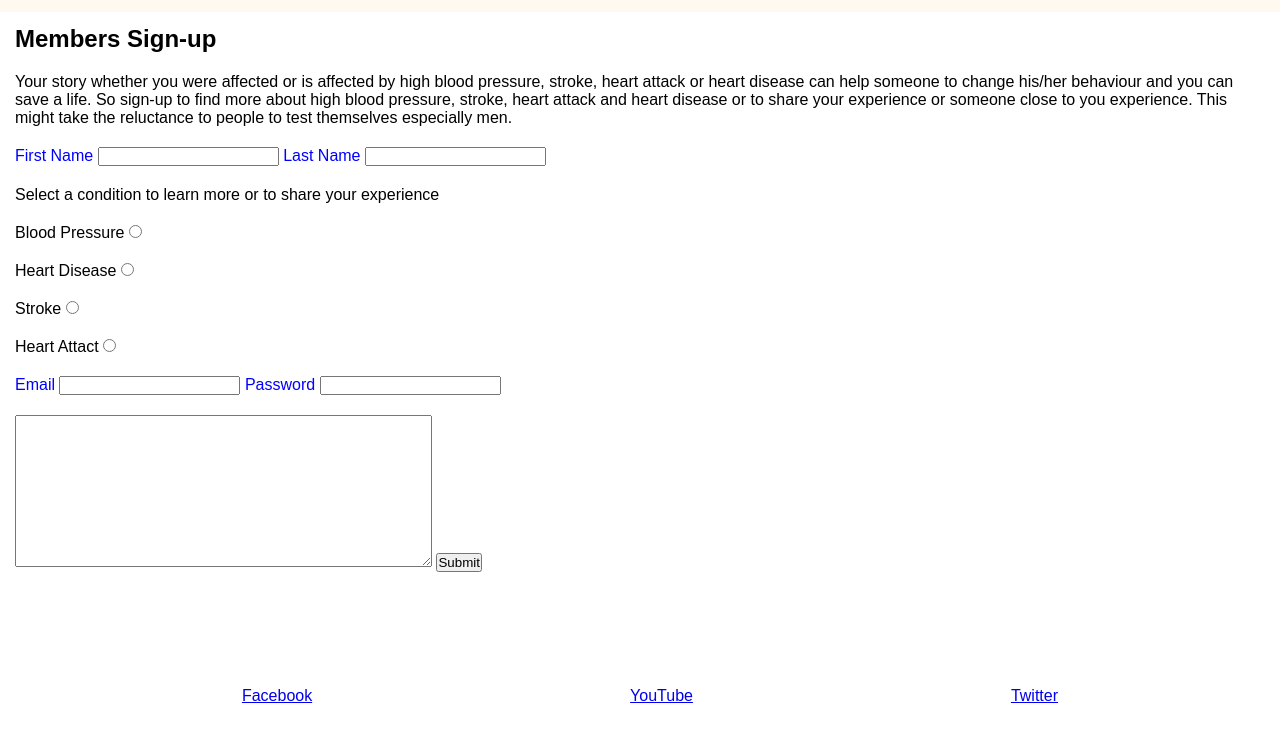
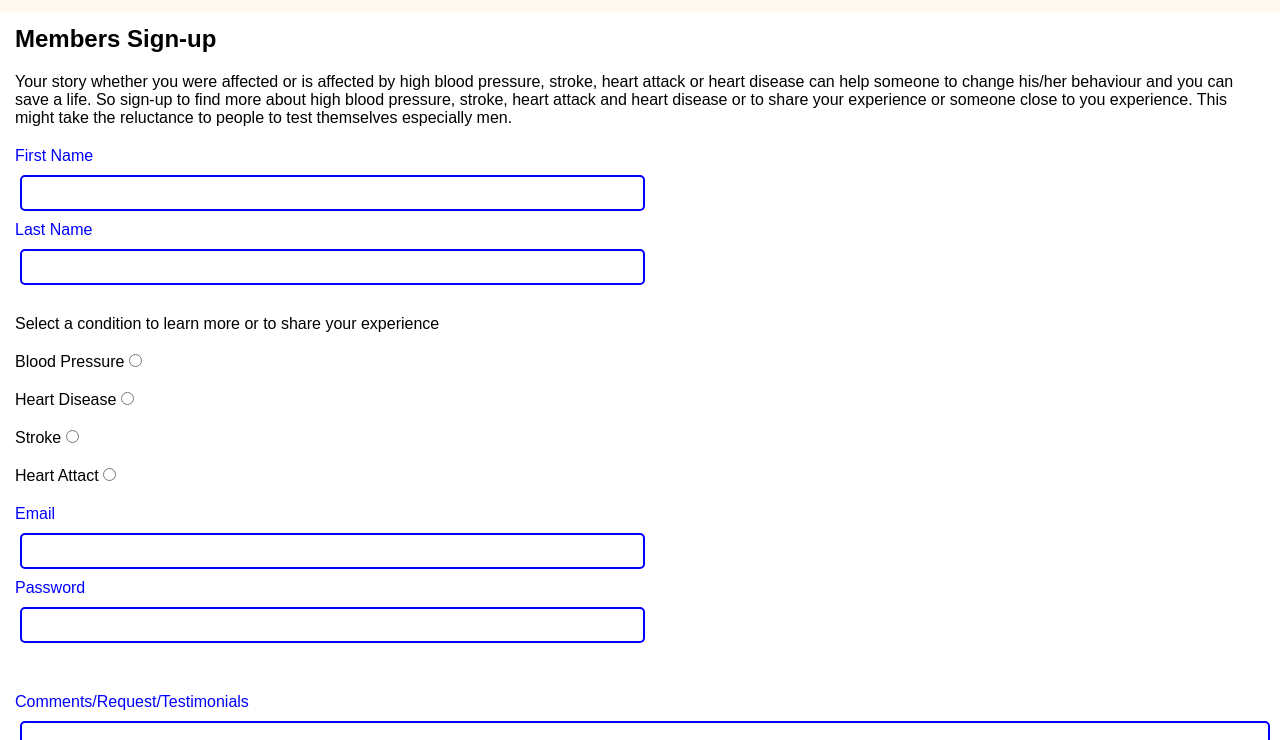
Before and after one commit to RusJamison/health-check, a plain HTML site: page signup.html in a window 1280 px wide. Shown: the part 60-800 px from the top of the page. Drawn offline with Linux system fonts and the light colour scheme.

Commit message:
Signup styling name, email, password and textarea

```diff
--- a/assets/css/style.css
+++ b/assets/css/style.css
@@ -87,6 +87,44 @@ main {
 color:blue;
 padding-top: 20px;
 padding-bottom: 20px;
+display:flex;
+flex-direction: column;
+}
+
+input[type=text], input[type=email], input[type=password] {
+    width: 50%;
+    margin: 10px 5px;
+    padding 15px 30px;
+    box-sizing: border-box;
+    height: 36px;
+    border: 2px solid blue;
+    border-radius: 5px;
+}
+.textarea {
+    display: flex;
+    flex-direction: column;
+
+}
+label[for=textarea] {
+    color:blue;
+padding-top: 20px;
+}
+textarea {
+
+ width: 100%;
+    margin: 10px 5px;
+    box-sizing: border-box;
+    border: 2px solid blue;
+    border-radius: 5px;
+}
+
+button {
+    width: 100px;
+    height: 36px;
+    border: 2px solid green;
+    border-radius: 5px;
+    left: 20px;
+    background-color: aqua;
 }
 
 .members {
--- a/signup.html
+++ b/signup.html
@@ -83,9 +83,12 @@
                 <label for="password">Password</label>
                 <input type="password" id="password" name="password" required>
             </div>
+            <div class="textarea">
+            <label for="textarea">Comments/Request/Testimonials</label>
             <textarea cols="50" rows="10"></textarea>
 
             <button>Submit</button>
+            </div>
         </form>
 
 
```
Also changed, not shown: resources.html (+3 -0 lines).
